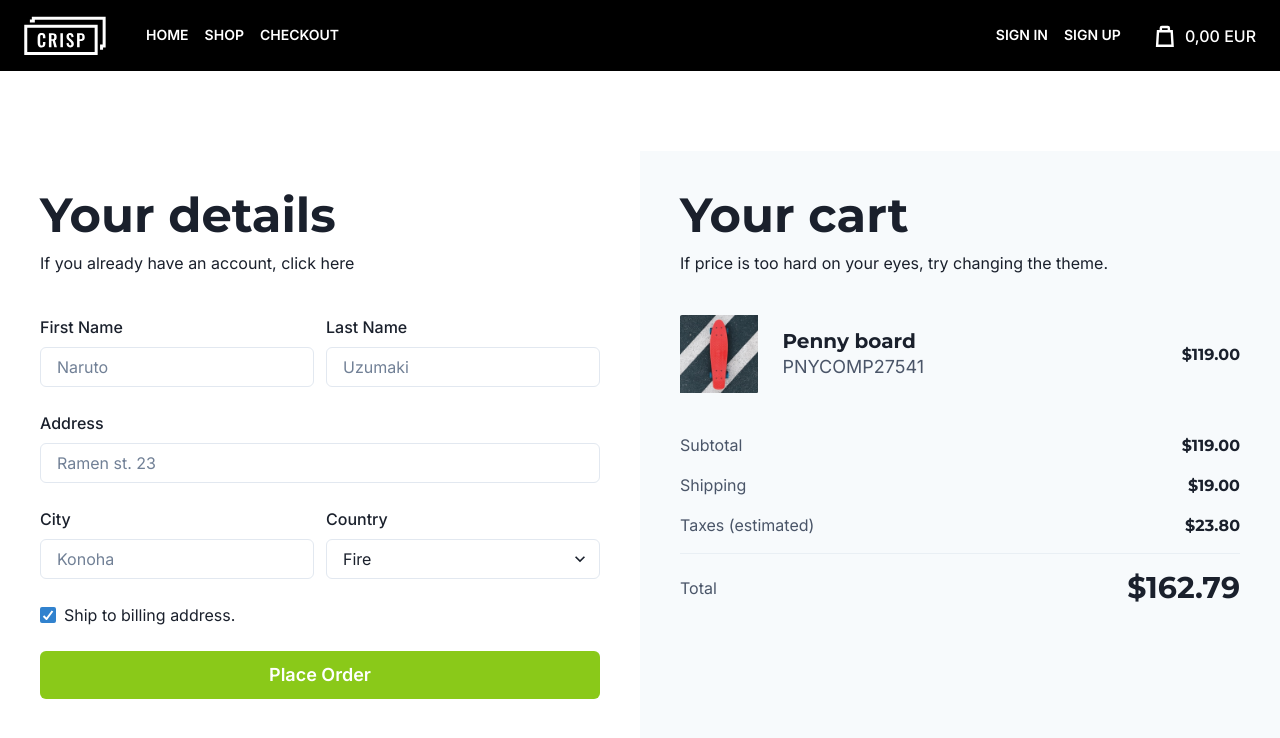
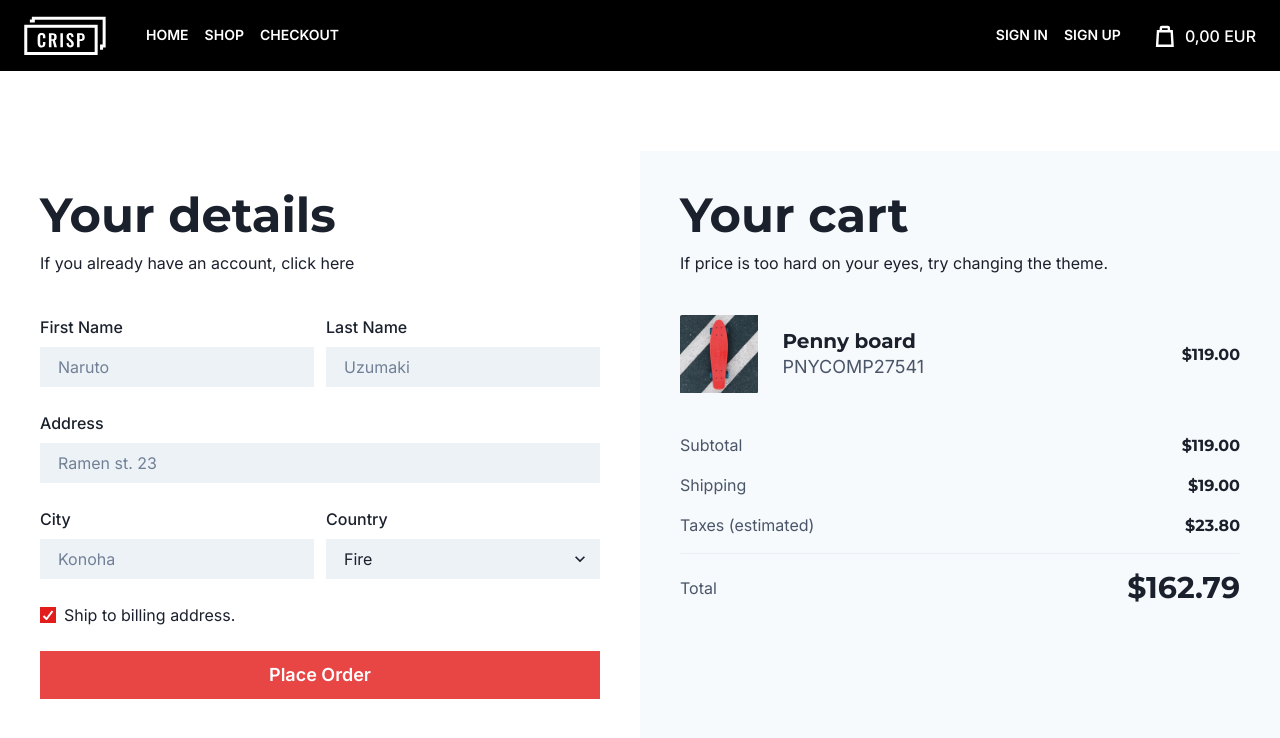
Before and after one commit to isikava/shopping-cart, a React (Vite) app: page /checkout in a window 1280 px wide. Shown: the top 738 px of the page. Built offline with nearby package versions, Linux system fonts and the light colour scheme.

Commit message:
Override Components styles

```diff
--- a/src/pages/Checkout.tsx
+++ b/src/pages/Checkout.tsx
@@ -83,7 +83,7 @@ const Checkout = () => {
               <Checkbox defaultChecked>Ship to billing address.</Checkbox>
             </GridItem>
             <GridItem colSpan={2}>
-              <Button colorScheme="brand" size={'lg'} w={'full'}>
+              <Button variant={'primary'} size={'lg'} w={'full'}>
                 Place Order
               </Button>
             </GridItem>
--- a/src/theme.ts
+++ b/src/theme.ts
@@ -1,24 +1,93 @@
-import { extendTheme, theme as base } from '@chakra-ui/react';
+import {
+  extendTheme,
+  theme as base,
+  withDefaultColorScheme,
+  withDefaultVariant,
+} from '@chakra-ui/react';
 
-const theme = extendTheme({
-  colors: {
-    brand: {
-      50: '#f5fee5',
-      100: '#e1fbb2',
-      200: '#cdf781',
-      300: '#b8ee56',
-      400: '#a2e032',
-      500: '#8ac919',
-      600: '#71ab09',
-      700: '#578602',
-      800: '#3c5e00',
-      900: '#203300',
+const inputSelectStyles = {
+  variants: {
+    filled: {
+      field: {
+        _focus: {
+          borderColor: 'brand.400',
+        },
+      },
     },
   },
-  fonts: {
-    heading: `Montserrat, ${base.fonts?.heading}`,
-    body: `Inter, ${base.fonts?.body}`,
+  sizes: {
+    md: {
+      field: {
+        borderRadius: 'none',
+      },
+    },
   },
-});
+};
+
+const brandRing = {
+  _focus: {
+    ring: 2,
+    ringColor: 'brand.400',
+  },
+};
+
+const theme = extendTheme(
+  {
+    colors: {
+      brand: {
+        '50': '#FCE8E8',
+        '100': '#F7BFBF',
+        '200': '#F29797',
+        '300': '#ED6E6E',
+        '400': '#E84545',
+        '500': '#E31C1C',
+        '600': '#B61616',
+        '700': '#881111',
+        '800': '#5B0B0B',
+        '900': '#2D0606',
+      },
+    },
+    fonts: {
+      heading: `Montserrat, ${base.fonts?.heading}`,
+      body: `Inter, ${base.fonts?.body}`,
+    },
+    components: {
+      Input: { ...inputSelectStyles },
+      Select: { ...inputSelectStyles },
+      Checkbox: {
+        baseStyle: {
+          control: {
+            borderRadius: 'none',
+            ...brandRing,
+          },
+        },
+      },
+      Button: {
+        variants: {
+          primary: {
+            rounded: 'none',
+            ...brandRing,
+            color: 'white',
+            bg: 'brand.400',
+            _hover: {
+              bg: 'brand.500',
+            },
+            _active: {
+              bg: 'brand.600',
+            },
+          },
+        },
+      },
+    },
+  },
+  withDefaultColorScheme({
+    colorScheme: 'brand',
+    components: ['Checkbox'],
+  }),
+  withDefaultVariant({
+    variant: 'filled',
+    components: ['Input', 'Select'],
+  })
+);
 
 export default theme;
```
